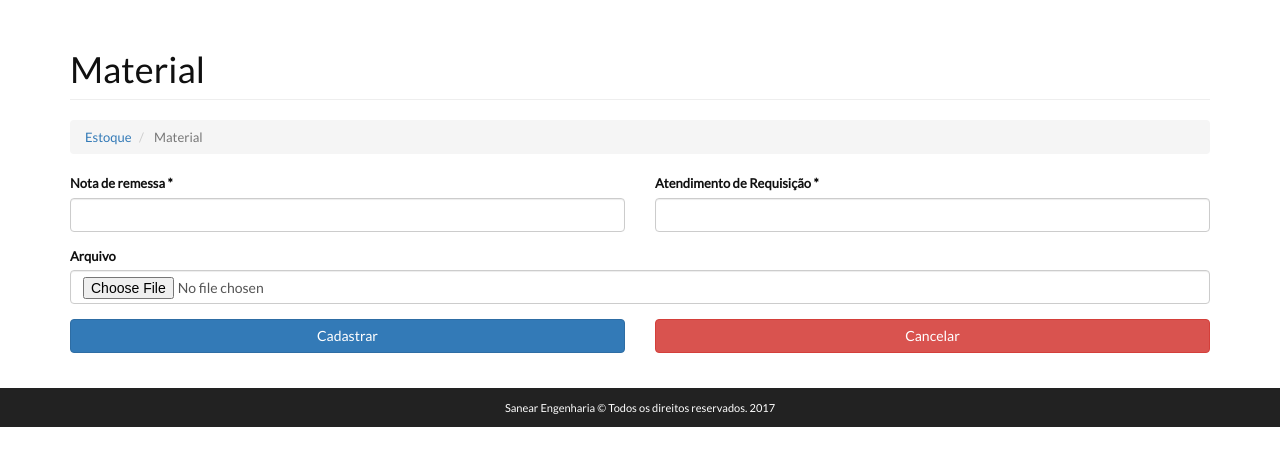
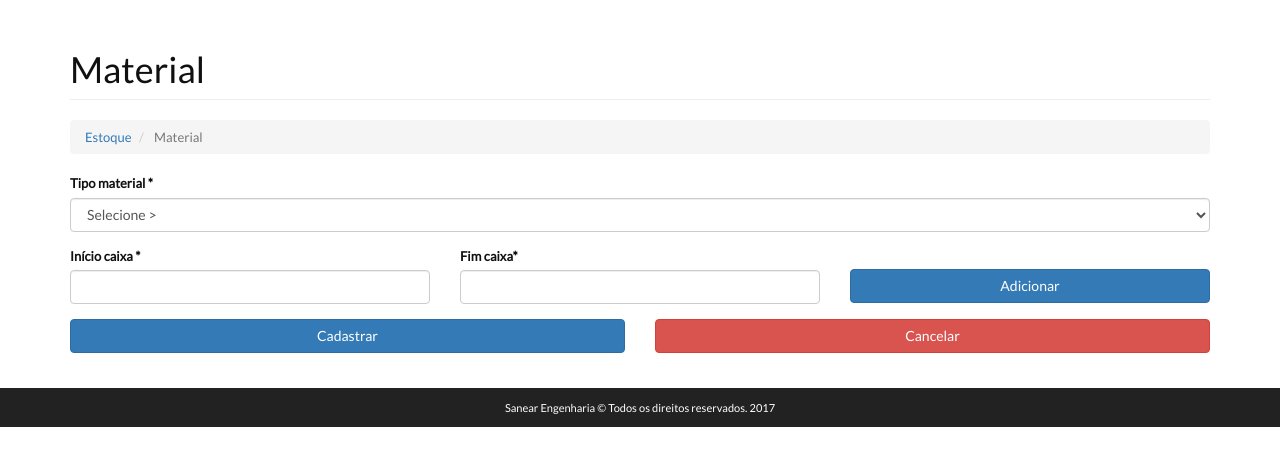
Before and after one commit to gabriel1990cp/sanear-almoxarifado, a CodeIgniter app: page /database/index.php/estoque/insert_material/1 in a window 1280 px wide. Shown: the part 60-526 px from the top of the page. Run offline with CodeIgniter, Linux system fonts and the light colour scheme; data comes from the database, SQL or seed files in the repository.

Commit message:
Modulo Estoque

```diff
--- a/application/controllers/Estoque.php
+++ b/application/controllers/Estoque.php
@@ -84,7 +84,7 @@
                 #VERIFICA SE O OCORREU O INSERT NO BANCO DE DADOS
                 $idEntradaMaterial = $this->estoque_model->register($data);
                 if (isset($idEntradaMaterial)):
-                    $this->session->set_flashdata(open_modal('Entrada no estoque gerada com sucesso!', CLASSE_SUCESSO));
+                    $this->session->set_flashdata(open_modal('Entrada no estoque gerada com sucesso !', CLASSE_SUCESSO));
                     #REDIRICIONA PARA A ENTRADA DE MATERIAL
                     redirect(base_url('entrada-material/' . $idEntradaMaterial));
                 else:
@@ -97,13 +97,71 @@
 
     public function insert_material($idEntradaMaterial)
     {
+        #ID ENTRADA MATERIAL
+        $data['id_entrada_material'] = $idEntradaMaterial;
+
+        #TIPO DE MATERIAL PARA CADASTRO
+        $data['tipo_material'] = $this->estoque_model->list_type_material();
 
         #ENTRADA DE MATERIAL
         $this->load->view('include/head.php');
         $this->load->view('include/nav.php');
-        $this->load->view('estoque/entrada-material');
+        $this->load->view('estoque/entrada-material', $data);
         $this->load->view('include/footer.php');
 
+
+    }
+
+
+    public function entrada_estoque_cxhm()
+    {
+        #RECEBE OS HM PARA INSERT
+        $idEntradaMaterial = strip_tags(trim($this->input->post('id_entrada_material')));
+        $inicioCaixaHM = strip_tags(trim($this->input->post('inicio_caixa_hm')));
+        $fimCaixaHM = strip_tags(trim($this->input->post('fim_caixa_hm')));
+
+        #DEIXA APENAS OS NUMEROS DOS HM'S
+        $anoModeloHM = substr($inicioCaixaHM, 0, 4);
+        $inicioCaixaHMNumeros = substr($inicioCaixaHM, 4, 6);
+        $fimCaixaHMNumeros = substr($fimCaixaHM, 4, 6);
+
+        $diferencaHM = $fimCaixaHMNumeros - $inicioCaixaHMNumeros;
+
+
+        $data = array(
+            'id_entrada_estoque_caixa' => $idEntradaMaterial,
+            'quant_estoque_caixa' => $diferencaHM,
+            'inicio_estoque_caixa' => $inicioCaixaHM,
+            'fim_estoque_caixa' => $fimCaixaHM,
+            'id_responsavel_estoque_caixa' => '1',
+            'data_cadastro_estoque_caixa' => date('Y-m-d H:i:s')
+        );
+
+        $idCaixaEntrada = $this->estoque_model->register_material($data);
+
+        #VERIFICA SE INSERIU A CAIXA E INSERE OS ITENS DA CAIXA
+        if (isset($idCaixaEntrada)):
+
+            for ($i = 0; $i <= $diferencaHM; $i++):
+
+                $hmInsert = $inicioCaixaHMNumeros + $i;
+
+                $data = array(
+                    'id_caixa_estoque_itens_caixa' => $idCaixaEntrada,
+                    'item_estoque_itens_caixa' => $anoModeloHM . $hmInsert,
+                    'responsavel_estoque_itens_caixa' => '1',
+                    'data_estoque_itens_caixa' => date('Y-m-d H:i:s')
+                );
+
+                $this->estoque_model->register_material_item($data);
+            endfor;
+
+
+
+            else:
+            $this->session->set_flashdata(open_modal(MENSAGEM_ERRO, CLASSE_ERRO));
+
+        endif;
 
     }
 
--- a/application/models/Estoque_model.php
+++ b/application/models/Estoque_model.php
@@ -9,6 +9,19 @@
         $this->db->insert('estoque_entrada', $data);
         return $this->db->insert_id();
     }
+
+    function register_material($data)
+    {
+        $this->db->insert('estoque_caixa',$data);
+        return $this->db->insert_id();
+    }
+
+    function register_material_item($data)
+    {
+        $this->db->insert('estoque_itens_caixa',$data);
+        return $this->db->insert_id();
+    }
+
 
     #LISTA TODOS FUNCIONARIOS, LISTA O FUNCIONARIO PARA EDITAR
     function list_employee($id = NULL, $page = NULL)
--- a/application/views/estoque/entrada-material.php
+++ b/application/views/estoque/entrada-material.php
@@ -16,33 +16,45 @@
     </div>
     <?php $this->load->view('include/alert.php'); ?>
     <div class="row">
-        <form action="<?= base_url('estoque/insert') ?>" method="post" enctype="multipart/form-data" id="entrada_estoque" class="entrada_estoque">
-            <div class="form-group col-md-6">
-                <label for="nota_remessa">Nota de remessa *</label>
-                <input type="text" class="form-control" id="nota_remessa" name="nota_remessa">
+        <div class="form-group col-md-12">
+            <label for="nota_remessa">Tipo material *</label>
+            <select class="form-control" id="cargo" name="cargo">
+                <option value="">Selecione ></option>
+                <?php
+                foreach ($tipo_material as $material):
+                    ?>
+                    <option value="<?= $material['id_tipo_material'] ?>"><?= $material['nome_tipo_material'] ?></option>
+                    <?php
+                endforeach;
+                ?>
+            </select>
             <div class="error"><?= form_error('nota_remessa'); ?></div>
         </div>
-            <div class="form-group col-md-6">
-                <label for="atendimento_requisicao">Atendimento de Requisição *</label>
-                <input type="text" class="form-control" id="atendimento_requisicao" name="atendimento_requisicao">
-                <div class="error"><?= form_error('atendimento_requisicao'); ?></div>
+        <form action="<?= base_url('estoque/entrada_estoque_cxhm') ?>" method="post" enctype="multipart/form-data" id="entrada_estoque_cxhm" class="entrada_estoque_cxhm">
+            <input type="hidden" id="id_entrada_material" name="id_entrada_material" value="<?=$id_entrada_material?>">
+            <div class="form-group col-md-4">
+                <label for="inicio_caixa_hm">Início caixa *</label>
+                <input type="text" class="form-control" id="inicio_caixa_hm" name="inicio_caixa_hm">
             </div>
-            <div class="form-group col-md-12">
-                <label for="arquivo">Arquivo</label>
-                <input type="file" class="form-control" id="arquivo" name="arquivo">
+            <div class="form-group col-md-4">
+                <label for="fim_caixa_hm">Fim caixa*</label>
+                <input type="text" class="form-control" id="fim_caixa_hm" name="fim_caixa_hm">
             </div>
+            <div class="form-group col-md-4">
+                <button type="submit" class="btn btn-primary btn-block cadastrar-hm">Adicionar</button>
+            </div>
+        </form>
         <div class="form-group col-md-6">
             <button type="submit" class="btn btn-primary btn-block cadastrar">Cadastrar</button>
         </div>
         <div class="form-group col-md-6">
             <a href="<?= base_url('equipes/') ?>" class="btn btn-danger btn-block">Cancelar</a>
         </div>
-        </form>
     </div>
 </div>
 
 <!-- SCRIPT -->
 <script src="<?= base_url('assets/js/jquery.validate.js') ?>"></script>
 <script src="<?= base_url('assets/js/jquery.maskedinput.js') ?>"></script>
-<script src="<?= base_url('assets/js/front/estoque.js') ?>"></script>
+<script src="<?= base_url('assets/js/front/entrada_material.js') ?>"></script>
 <!-- SCRIPT -->
--- a/application/views/include/nav.php
+++ b/application/views/include/nav.php
@@ -24,6 +24,9 @@
                 <li class="dropdown">
                     <a href="#" class="dropdown-toggle" data-toggle="dropdown">Estoque<b class="caret"></b></a>
                     <ul class="dropdown-menu">
+                        <li>
+                            <a href="<?php echo base_url('estoque') ?>">Listar</a>
+                        </li>
                         <li>
                             <a href="<?php echo base_url('estoque-entrada') ?>">Entrada</a>
                         </li>
--- a/assets/css/style.css
+++ b/assets/css/style.css
@@ -79,6 +79,12 @@
     display: none;
 }
 
+.cadastrar-hm
+{
+    margin-top: 22px;
+}
+
+
 .section-pagination {
     cursor: default !important;
     background-color: #337ab7 !important;
--- /dev/null
+++ b/assets/js/front/entrada_material.js
@@ -0,0 +1,14 @@
+$(document).ready(function () {
+    $(".uni_hidrometro").hide();
+});
+
+
+$("#tipo_material").change(function () {
+    var tipo = $("#tipo_material").val();
+
+    if (tipo == 1) {
+        $(".uni_hidrometro").show();
+    } else {
+        $(".uni_hidrometro").hide();
+    }
+})
```
Lines whose indentation alone changed are shown as unchanged.
